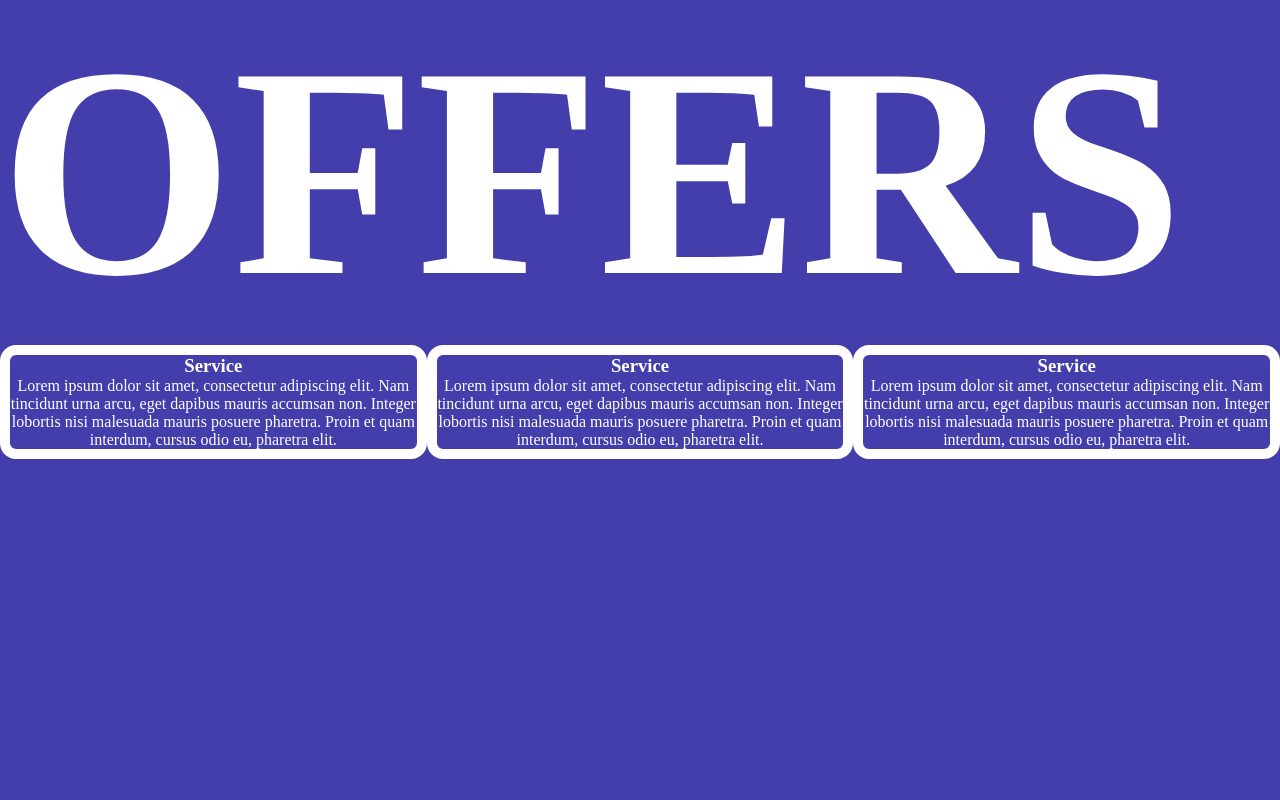
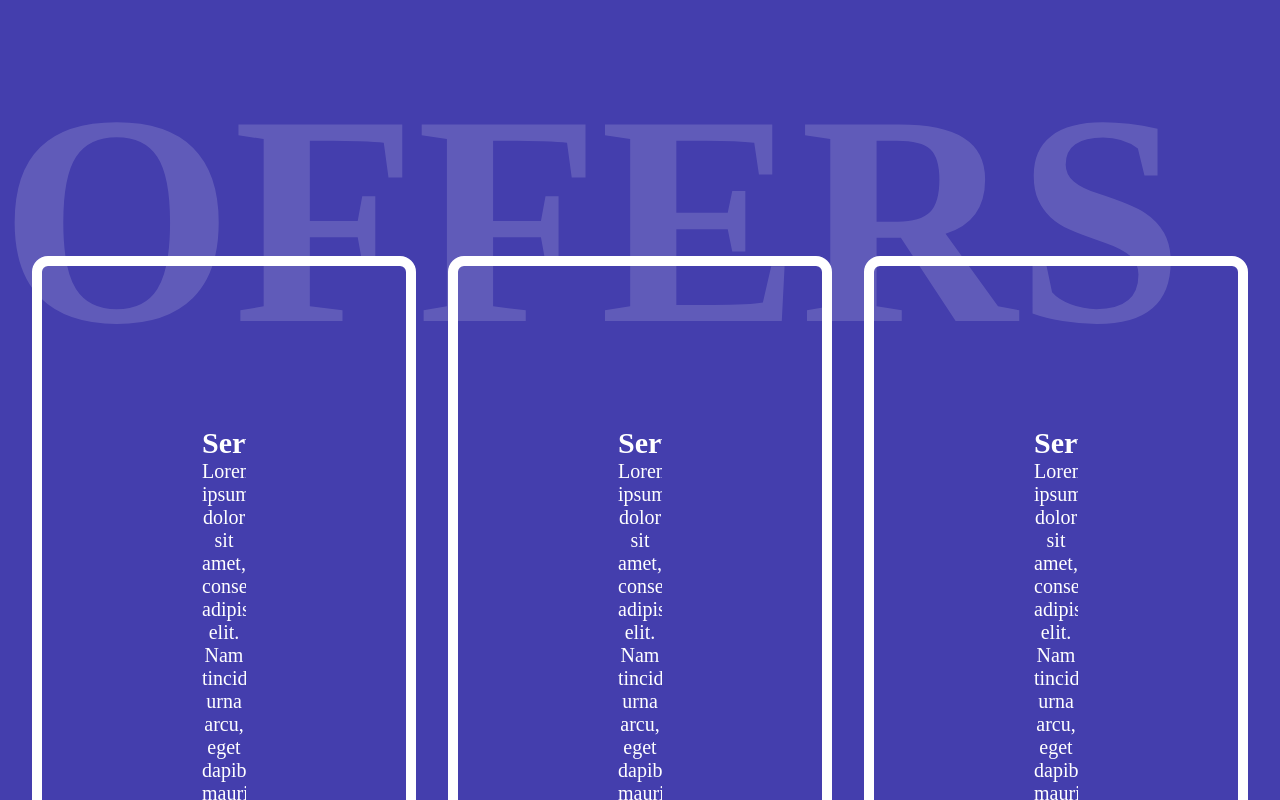
Before and after one commit to mpatel18/Builder-Service-Site, a Vue app in the folder site/: page /offer in a window 1280 px wide. Built offline with nearby package versions, Linux system fonts and the light colour scheme.

Commit message:
updated offer view page

```diff
--- a/site/src/components/Description.vue
+++ b/site/src/components/Description.vue
@@ -49,7 +49,6 @@ export default {
         position: absolute;
         top: 0;
         left: 0;
-        // filter: grayscale(100%);
         height: 100vh;
         z-index: 0;
     }
--- a/site/src/components/Info.vue
+++ b/site/src/components/Info.vue
@@ -52,16 +52,31 @@ export default {
 }
 </script>
 
-<style lang="scss" scoped>
+<style lang="scss">
     .info {
         display: flex;
         justify-content: space-evenly;
+        position: relative;
+        z-index: 1;
+        padding-top: 15em;
+        padding-left: 1em;
+        padding-right: 1em;
 
         .service {
             color: white;
             border: 10px solid white;
             border-radius: 1em;
             text-align: center;
+            padding: 10em;
+            margin: 1em;
+
+            h3 {
+                font-size: 30px;
+            }
+
+            p {
+                font-size: 20px;
+            }
         }
     }
 </style>
--- a/site/src/views/Offer.vue
+++ b/site/src/views/Offer.vue
@@ -23,6 +23,13 @@ export default {
     background: #443EAD;
     height: 100vh;
 
+    .title {
+      opacity: 15%;
+      position: absolute;
+      top: 3em;
+      z-index: 0;
+    }
+
     h1 {
       color: white;
       font-size: 300px;
```
